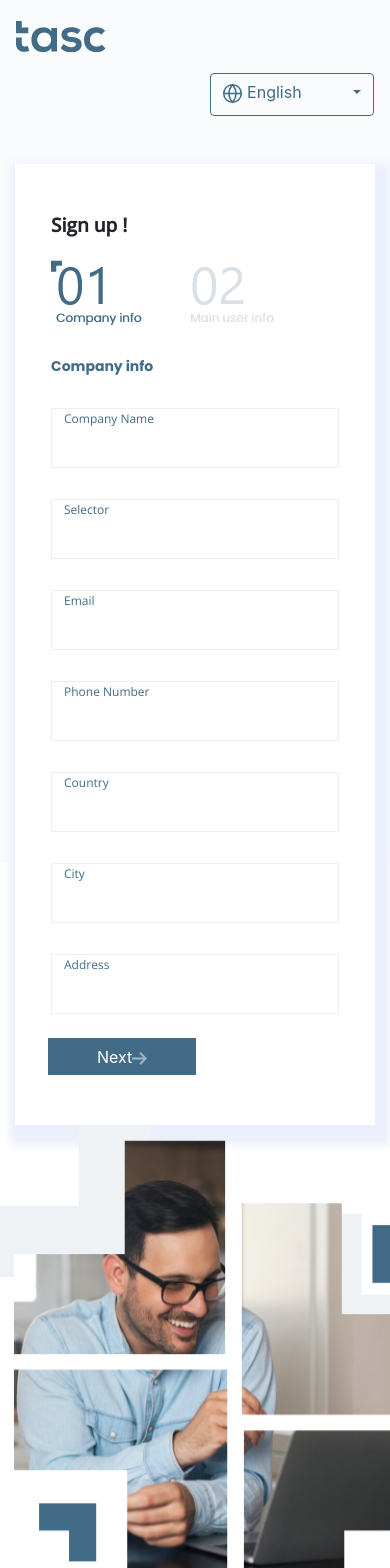
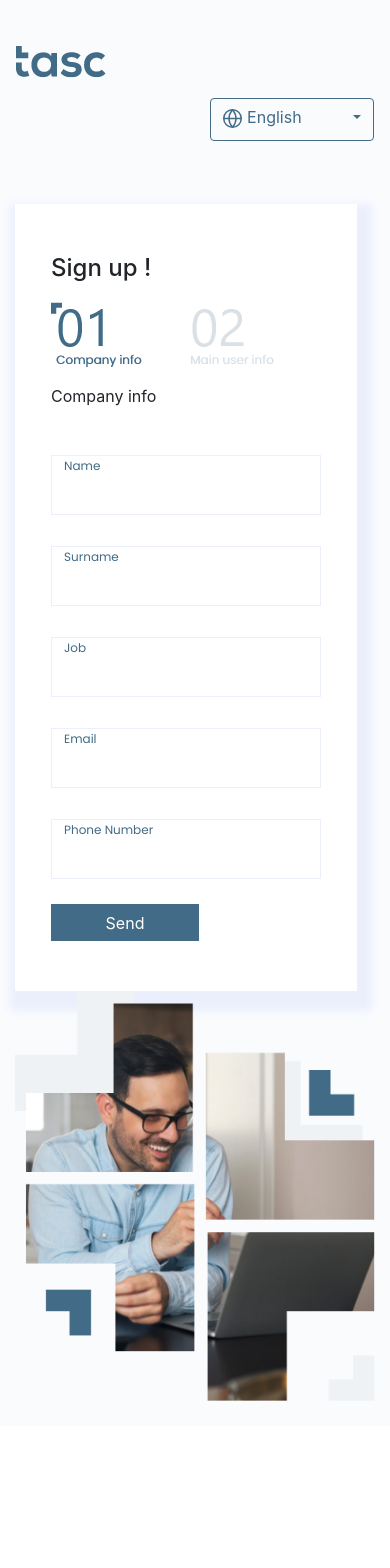
Before and after one commit to NancyAhmed97/tasc-project, a React (Create React App) app: page /signup in a window 390 px wide. Shown: the top 1568 px of the page. After the commit the page ends 1426 px from the top, so only its background shows below. Built offline with nearby package versions, Linux system fonts and the light colour scheme.

Commit message:
register

```diff
--- a/src/Modules/Signup/Components/CompanySignup/CompanySignup.css
+++ b/src/Modules/Signup/Components/CompanySignup/CompanySignup.css
@@ -1,109 +1,69 @@
-.CompanySignupContainer {
-  height: 518.63px;
-  width: 930px;
-  margin-left: 90px;
+.CompanySignupContainer{
+  padding-top: 40px;
 }
-.CompanySignup .numImg img:first-of-type
+.CompanySignup button
 {
-  margin-right: 25px;
-}
-
-.CompanySignup .img-container {
-  background-image: url("../../../../Resources/Assets/Group 6026.png");
-  background-repeat: no-repeat;
-  height: 100%;
-}
-.CompanySignup .formContainer {
-  background-color: #fff;
-  padding: 50px 36px;
-  box-shadow: 5px 10px 8px 10px #ebeffc;
-  position: relative;
-}
-.CompanySignup h4 {
-  font-size: 19px;
-  font-weight: bold;
-  font-family: "Open Sans", sans-serif;
-  margin-bottom: 12px;
-}
-.CompanySignup p {
-  color: #757575;
-  font-size: 14px;
-  font-weight: 400;
-  font-family: "Open Sans", sans-serif;
-  margin-bottom: 30px;
-}
-.CompanySignup ::placeholder {
-  color: #426b87;
-  font-size: 12;
-  font-weight: 400;
-  font-family: "Poppins";
-  opacity: 1;
-}
-.CompanySignup .formContainer p:last-of-type
-{
-  font-family: "Poppins";
-  font-size: 14px;
-  font-weight: 600;
-  color: #426B87;
-margin-bottom: 0;
-}
-
-.CompanySignup :-ms-input-placeholder {
-  color: #426b87;
-  font-size: 12;
-  font-weight: 400;
-  font-family: "Poppins";
-  opacity: 1;
-}
-
-.CompanySignup ::-ms-input-placeholder {
-  color: #426b87;
-  font-size: 12;
-  font-weight: 400;
-  font-family: "Poppins";
-}
-.CompanySignup label {
-  color: #757575;
-  font-family: "Open Sans", sans-serif;
-  font-size: 12px;
-  font-weight: 400;
-}
-.CompanySignup a {
-  color: #426b87;
-  font-size: 12px;
-  font-weight: 400;
-  text-decoration: none;
-}
-
-.CompanySignup .forgetPass {
-  display: flex;
-  justify-content: flex-end;
-  padding-right: 25px;
-}
-.CompanySignup .passSeen {
-  position: absolute;
-  left: 85%;
-  bottom: 190px;
-  /* bottom: 25%; */
-}
-.CompanySignup button {
   width: 148px;
   height: 37px;
   background-color: #426b87;
   color: #fff;
   border: none;
+  margin-top: 25px;
 }
-.CompanySignup #password,
-.CompanySignup #userName {
-  padding-left: 13px;
-  padding-top: 5px;
-  padding-bottom: 22px;
+.CompanySignup .checkAccount{
+  color: #757575;
+  font-family: "Open Sans", sans-serif;
+  font-size: 12px;
+  font-weight: 400;
+  margin-top: 30px;
+
 }
-@media only screen and (max-width: 768px) {
-  .CompanySignupContainer {
-    height: 518.63px;
+.CompanySignup .formContainer
+{
+  background-color: #fff;
+  padding: 50px 36px;
+  box-shadow: 5px 10px 8px 10px #ebeffc;
+  width: 95% !important;
+
+}
+.CompanySignup .forgetPassCol
+{
+display: flex;
+flex-direction: column;
+justify-content: center;
+}
+
+/* @media only screen and (max-width: 768px) {
+
+  .CompanySignup .forgetPassForm
+  {
+    background-color: #fff;
+    padding: 50px 36px;
+    box-shadow: 5px 10px 8px 10px #ebeffc;
     width: 100%;
-    margin-left: 0px;
-    margin-top: 25px;
+
   }
+  .CompanySignup img
+  {
+    width: 100%;
+  }
+	.CompanySignup .LoginForm
+{
+	display: flex;
+height: 55vh;
+	align-items: center;
+	justify-content: center;
+	flex-direction: column;
 }
+@-moz-document url-prefix() {
+	.CompanySignup .LoginForm
+	{
+		display: flex;
+	height: 56vh;
+		align-items: center;
+		justify-content: center;
+		flex-direction: column;
+	}
+  }
+
+  } */
--- a/src/Modules/Signup/Components/CompanySignup/CompanySignup.js
+++ b/src/Modules/Signup/Components/CompanySignup/CompanySignup.js
@@ -1,11 +1,27 @@
-import React from "react";
-import { Col, Container, Form, Row } from "react-bootstrap";
-import arrowRight from "../../../../Resources/Assets/arrow-right.svg";
+import React, { useState } from "react";
+import { Col, Container, Row } from "react-bootstrap";
 import one from "../../../../Resources/Assets/Group 6499.png";
 import two from "../../../../Resources/Assets/Group 6498.png";
+import img from "../../../../Resources/Assets/Group 6026.png";
+import "./CompanySignup.css";
+import { useSelector } from "react-redux";
+function CompanySignup() {const [email, setEmail] = useState("");
+  const [alert, setAlert] = useState(false);
 
-import "./CompanySignup.css";
-function CompanySignup() {
+  const { currentLocal } = useSelector((state) => state.currentLocal);
+
+  const handleChange = (e) => {
+    const id = e.target.id;
+    switch (id) {
+      case "email": {
+        setEmail(e.target.value);
+        setAlert(false);
+        break;
+      }
+      default:
+        break;
+    }
+  };
   const sendData = (e) => {
     e.preventDefault();
     console.log("gi");
@@ -16,7 +32,7 @@ function CompanySignup() {
       <Container>
         <div className="CompanySignupContainer">
           <Row className="h-100">
-            <Col md={6} xs={12}>
+            <Col md={6} xs={12} className="CompanySignupCol">
               <div className="formContainer">
                 <h4>Sign up !</h4>
                 <p className="numImg">
@@ -28,31 +44,50 @@ function CompanySignup() {
                   </span>
                 </p>
                 <p>Company info</p>
-                <Form onSubmit={sendData}>
-                  <Container fluid className="p-0">
+                <form onSubmit={sendData} className="forgetPassForm">
+                  <div className="form">
+                    <div>
+                      <div className="errorMsg">
+                        {alert && !email && (
+                          <div className="f-12">
+                            *{currentLocal.login.emailIsRequired}
+                          </div>
+                        )}
+                      </div>
                       <Row>
                         <Col md={12}>
-                        <label>Company Name</label>
+                          <label>Name</label>
+                          <input
+                            type="text"
+                            className="w-100  input"
+                            id="userName"
+                          />
+                        </Col>
+                        <Col md={12}>
+                          <label>Surname</label>
+
                           <input
                             type="text"
                             className="w-100 input"
-                          id="Company Name"
+                            id="Surname"
                           />
                         </Col>
                         <Col md={12}>
-                        <label>Selector</label>
+                          <label>Job</label>
+
                           <input
                             type="text"
                             className="w-100 input"
-                          id="Selector"
+                            id="userName"
                           />
                         </Col>
                         <Col md={12}>
                           <label>Email</label>
+
                           <input
                             type="email"
                             className="w-100 input"
-                          id="email"
+                            id="userName"
                           />
                         </Col>
                         <Col md={12}>
@@ -60,43 +95,23 @@ function CompanySignup() {
                           <input
                             type="number"
                             className="w-100 input"
-                          id="Phone Number"
-                        />
-                      </Col>
-                      <Col md={6}>
-                        <label>Country</label>
-                        <input
-                          type="text"
-                          className="w-100 input"
-                          id="country"
-                        />
-                      </Col>
-                      <Col md={6}>
-                        <label>City</label>
-                        <input type="text" className="w-100 input" id="city" />
-                      </Col>
-                      <Col md={12}>
-                        <label>Address</label>
-                        <input
-                          type="text"
-                          className="w-100 input mb-4"
-                          id="Address"
+                            id="userName"
                           />
                         </Col>
                       </Row>
-                  </Container>
-                  <Row>
+                    </div>
+                  </div>
                   <div className="button">
-                      <button type="submit">
-                        Next
-                        <img src={arrowRight} alt="arrowRight" />
+                    <button type="submit" className="button-primary">
+                      {currentLocal.login.send}
                     </button>
                   </div>
-                  </Row>
-                </Form>
+                </form>
               </div>
             </Col>
-            <Col md={6} xs={12} className="img-container"></Col>
+            <Col md={6} xs={12} className="img-container">
+              <img src={img} alt="img" className="w-100"/>
+            </Col>
           </Row>
         </div>
       </Container>{" "}
--- a/src/Modules/Signup/Components/userSignup/UserSignup.js
+++ b/src/Modules/Signup/Components/userSignup/UserSignup.js
@@ -1,10 +1,28 @@
-import React from "react";
-import { Col, Container, Form, Row } from "react-bootstrap";
+import React, { useState } from "react";
+import { Col, Container, Row } from "react-bootstrap";
+import { useSelector } from "react-redux";
+import img from "../../../../Resources/Assets/Group 6026.png";
 import "./UserSignup.css";
 function UserSignup() {
+  const [email, setEmail] = useState("");
+  const [alert, setAlert] = useState(false);
+
+  const { currentLocal } = useSelector((state) => state.currentLocal);
   const sendData = (e) => {
     e.preventDefault();
-    console.log("gi");
+    console.log("hi");
+  };
+  const handleChange = (e) => {
+    const id = e.target.id;
+    switch (id) {
+      case "email": {
+        setEmail(e.target.value);
+        setAlert(false);
+        break;
+      }
+      default:
+        break;
+    }
   };
   return (
     <div className="UserSignup">
@@ -18,69 +36,81 @@ function UserSignup() {
                   <span
                     className="mx-5"
                     onClick={() => {
-                      localStorage.removeItem(
-                        "signupState"
-                      );
+                      localStorage.removeItem("signupState");
                     }}
                   >
                     First
                   </span>
                   <span>last</span>
                 </p>
-                <Form onSubmit={sendData}>
-                  <Container fluid className="p-0">
+                <form onSubmit={sendData} className="forgetPassForm">
+                  <div className="form">
+                    <div>
+                      <div className="errorMsg">
+                        {alert && !email && (
+                          <div className="f-12">
+                            *{currentLocal.login.emailIsRequired}
+                          </div>
+                        )}
+                      </div>
                       <Row>
                         <Col md={12}>
+                          <label>Name</label>
                           <input
                             type="text"
-                          placeholder="Name"
-                          className="w-100 mb-4"
+                            className="w-100  input"
                             id="userName"
                           />
                         </Col>
                         <Col md={12}>
+                          <label>Surname</label>
+
                           <input
                             type="text"
-                          placeholder="Surname"
-                          className="w-100 mb-4"
+                            className="w-100 input"
+                            id="Surname"
+                          />
+                        </Col>
+                        <Col md={12}>
+                          <label>Job</label>
+
+                          <input
+                            type="text"
+                            className="w-100 input"
                             id="userName"
                           />
                         </Col>
                         <Col md={12}>
+                          <label>Email</label>
+
                           <input
-                          type="text"
-                          placeholder="Job"
-                          className="w-100 mb-4"
+                            type="email"
+                            className="w-100 input"
                             id="userName"
                           />
                         </Col>
                         <Col md={12}>
-                        <input
-                          type="email"
-                          placeholder="Email"
-                          className="w-100 mb-4"
-                          id="userName"
-                        />
-                      </Col>
-                      <Col md={12}>
+                        <label>Phone Number</label>
                           <input
                             type="number"
-                          placeholder="Phone Number"
-                          className="w-100 mb-4"
+                            className="w-100 input"
                             id="userName"
                           />
                         </Col>
                       </Row>
-                  </Container>
-                  <Row>
+                    </div>
+                  </div>
                   <div className="button">
-                      <button type="submit">Finish </button>
+                    <button type="submit" className="button-primary">
+                      {currentLocal.login.send}
+                    </button>
                   </div>
-                  </Row>
-                </Form>
+                </form>
               </div>
             </Col>
-            <Col md={6} xs={12} className="img-container"></Col>
+            <Col md={6} xs={12} className="img-container">
+              <img src={img} alt="img" />
+            </Col>
           </Row>
         </div>
       </Container>{" "}
--- a/src/Modules/Signup/Signup.css
+++ b/src/Modules/Signup/Signup.css
@@ -1,4 +1,6 @@
-.signup{
+.signup {
     background-color: #F9FBFD;
-    padding-bottom:180px ;
+padding-top: 25px;
+    height: fit-content;
+  padding-bottom: 25px;
 }
```
Also changed, not shown: src/Modules/Signup/Components/userSignup/UserSignup.css (+70 -2 lines). Lines whose indentation alone changed are shown as unchanged.
